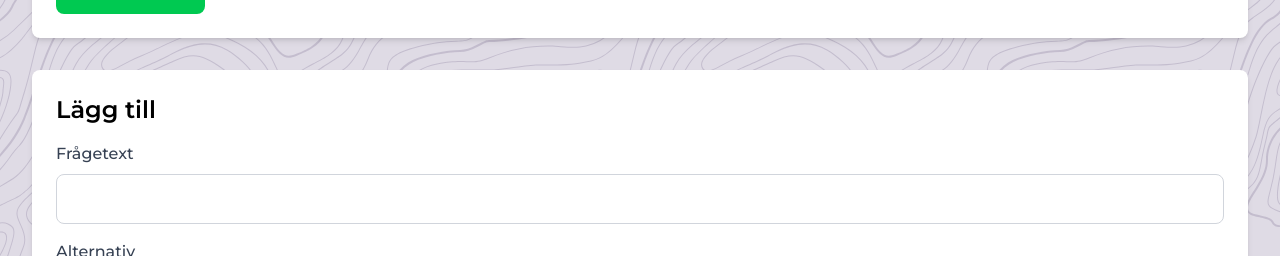
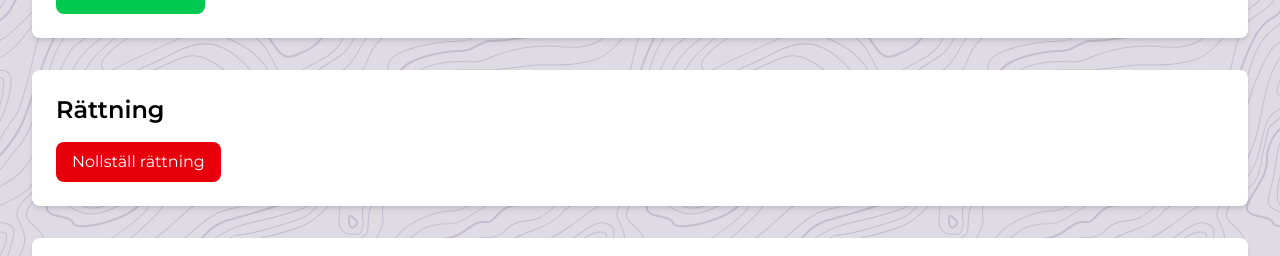
Before and after one commit to Krisell/magnus50, a Vue app: page /adminmk in a window 1280 px wide. Shown: the part 138-394 px from the top of the page. Built offline with nearby package versions, Linux system fonts and the light colour scheme; no server answers; the database is empty.

Commit message:
Add option to reset grading from admin view

```diff
--- a/src/views/AdminView.vue
+++ b/src/views/AdminView.vue
@@ -23,6 +23,16 @@
                     >
                 </p>
             </div>
+        </div>
+
+        <div class="bg-white p-6 rounded-lg shadow-md mb-8">
+            <h2 class="text-2xl font-semibold mb-4">Rättning</h2>
+            <button
+                @click="resetCorrectAnswers"
+                class="px-4 py-2 bg-red-600 hover:bg-red-700 text-white rounded-lg"
+            >
+                Nollställ rättning
+            </button>
         </div>
 
         <div class="bg-white p-6 rounded-lg shadow-md mb-8">
@@ -339,9 +349,20 @@ const moveQuestion = async (index, direction) => {
         await updateDoc(questionRef, { order: q.order })
     })
 }
+
+const resetCorrectAnswers = async () => {
+    if (
+        window.confirm(
+            'Är du säker på att du vill radera alla rätta svar? Detta kan inte ångras.'
+        )
+    ) {
+        const correctAnswersRef = doc(db, 'system', 'correctAnswers')
+        await setDoc(correctAnswersRef, {})
+    }
+}
 </script>
 
-<style>
+<style scoped>
 .list-move,
 .list-enter-active,
 .list-leave-active {
```
